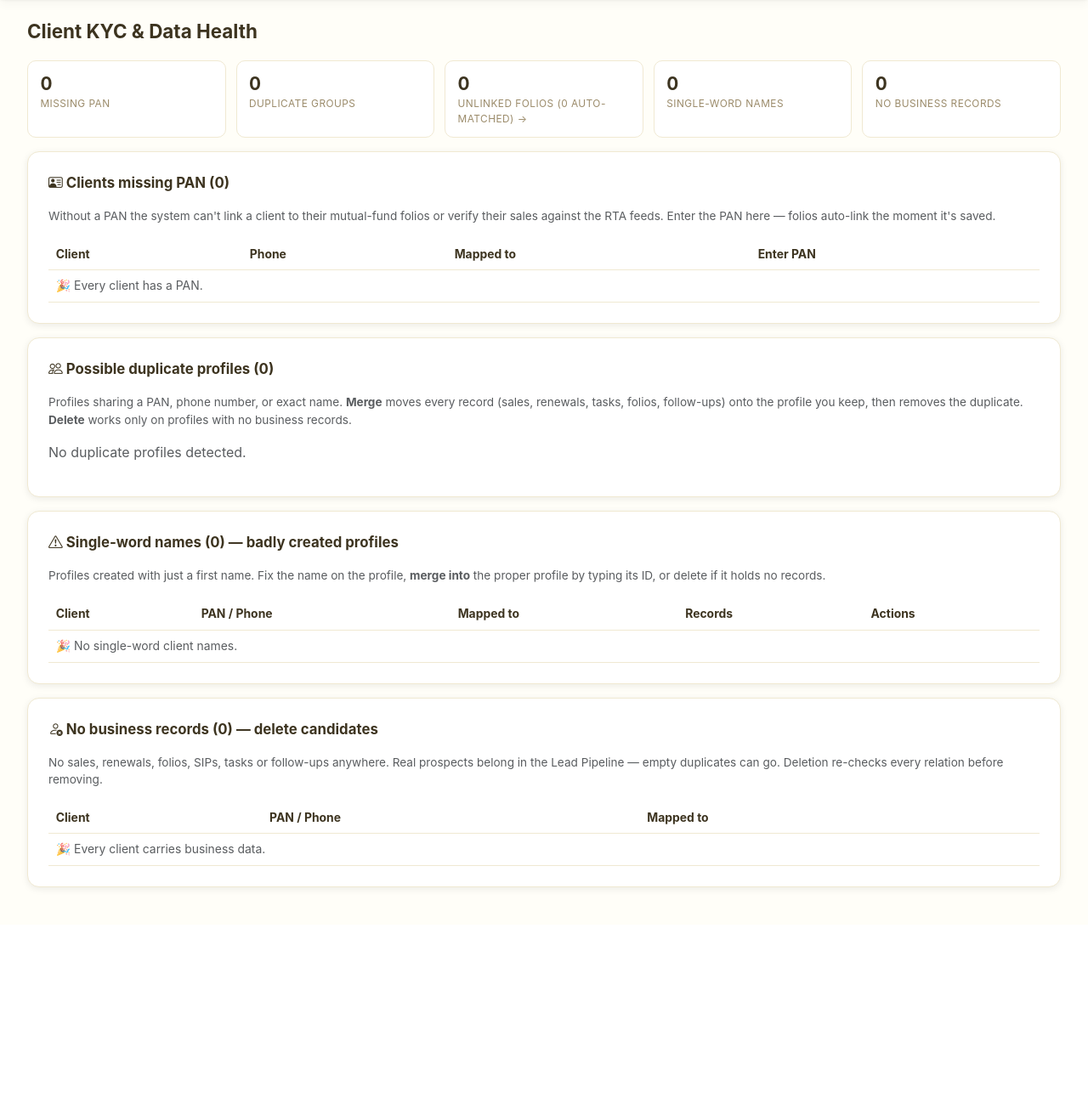
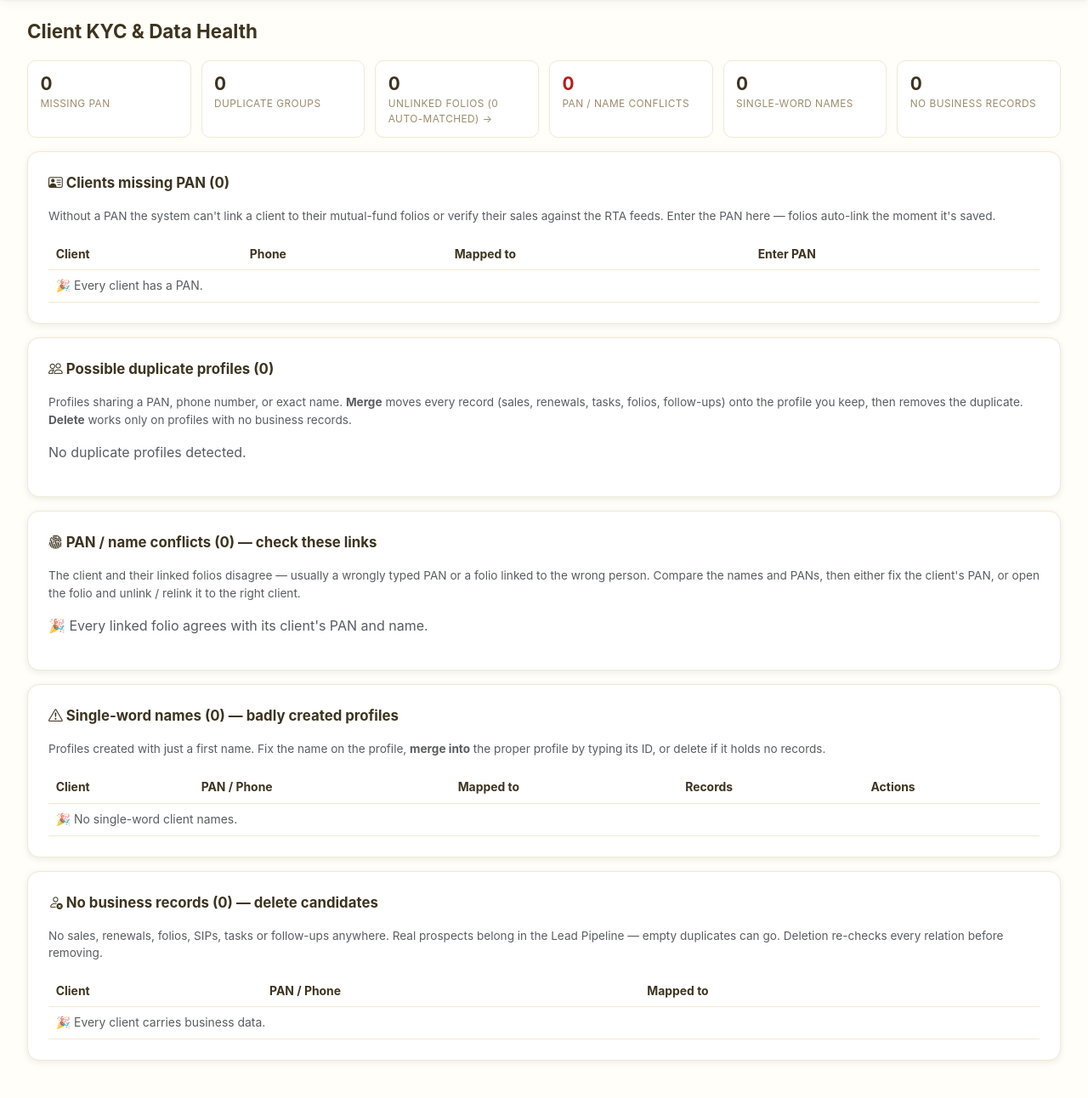
Before and after one commit to adityakadlag2004/silicon-crm, a Django app: page /clients/clients/kyc-issues/ in a window 1280 px wide. Shown: the part 60-1352 px from the top of the page at 85% size. Before the commit the page ends 1108 px from the top, so only its background shows below. Run offline with Django 4.2, Linux system fonts and the light colour scheme; the visitor is signed in with stand-in values (Sample User, id 1); data comes from the database, SQL or seed files in the repository; data that the repository does not hold is empty; parts of the project's set-up code (start-up, migrations or seed data) failed here and were passed over; some libraries are stand-ins or nearby versions.

Commit message:
SIP columns from the register, COB broker names + outside flows, identity checks
1. Client.sip_amount/sip_status now come from the SIP register whenever the
   client has register rows — sales stay incentive-only (user decision:
   'SIP should be fetched from portfolios, not manually added sales').
   refresh_client_sip_fields() runs after register imports, relinks and
   folio link/unlink; the Sale signal defers to the register too.
2. COB page: broker names harvested from KFintech's AgentName column
   (SipRegistration.broker_name, migration 0094) identify foreign codes;
   new 'Outside investments by client' section shows ALL transaction types
   flowing through other brokers per client over 12 months.
3. Data-health console: 'PAN / name conflicts' section — clients whose
   folios carry different PANs, whose PAN matches none of their folios, or
   whose folio investor names share no word with the client name (the
   wrong-PAN-typed case), each folio with a relink shortcut.

6 new tests. Suite at 352.

Co-Authored-By: Claude Fable 5 <noreply@anthropic.com>

```diff
--- a/clients/models/mf.py
+++ b/clients/models/mf.py
@@ -207,6 +207,8 @@ class SipRegistration(models.Model):
     arn = models.ForeignKey(ArnAccount, null=True, blank=True,
                             on_delete=models.SET_NULL, related_name="sip_registrations")
     broker_code = models.CharField(max_length=40, blank=True, default="")
+    broker_name = models.CharField(max_length=120, blank=True, default="",
+                                   help_text="Agent name as reported by the RTA — identifies foreign codes on the COB page")
     sub_broker_code = models.CharField(max_length=40, blank=True, default="")
 
     # sha1 over the identity fields so re-imported reports upsert
--- a/clients/services/rta_feed.py
+++ b/clients/services/rta_feed.py
@@ -87,6 +87,7 @@ SIP_FIELD_ALIASES = {
     "registration_ref": ["UKRN", "SIPREFNO", "REGNO", "SIPREGNO", "XSIPREGNO",
                          "SIPREFERENCENO", "REGREFNO"],
     "broker": FIELD_ALIASES["broker"],
+    "broker_name": ["AGENTNAME", "BROKERNAME", "AGENTNM", "BROKERNM"],
     "sub_broker": ["SUBBROKERARN", "SUBBROKERRMCODE"] + FIELD_ALIASES["sub_broker"],
 }
 
@@ -593,6 +594,7 @@ def import_sip_registrations(rows, headers, *, rta, feed_import):
                 "registered_on": _parse_date(get(row, "registered_on")),
                 "installments": _parse_int(get(row, "installments")),
                 "broker_code": broker, "sub_broker_code": sub_broker, "arn": arn,
+                "broker_name": _clean(get(row, "broker_name"))[:120],
                 "rta_status": rta_status,
                 "source_import": feed_import,
             },
@@ -626,6 +628,8 @@ def import_sip_registrations(rows, headers, *, rta, feed_import):
                 changed.append("folio")
             if changed:
                 reg.save(update_fields=changed + ["updated_at"])
+
+    refresh_client_sip_fields()
 
     if newly_ceased:
         admins = list(User.objects.filter(employee__role="admin", employee__active=True))
@@ -812,6 +816,7 @@ def relink_folios():
             reg.client_id = client_id
             reg.save(update_fields=["client_id", "folio", "updated_at"])
             linked += 1
+    refresh_client_sip_fields()
     return linked
 
 
@@ -977,6 +982,39 @@ def mf_summary_for_client(client):
     }
 
 
+def refresh_client_sip_fields(client_ids=None):
+    """Keep Client.sip_amount/sip_status in step with the SIP register.
+
+    For any client that has register rows, the RTA feed is the truth for the
+    SIP product columns (sales exist for incentives, not holdings). Clients
+    without register rows keep their sales-derived values. Returns the
+    number of clients updated.
+    """
+    from django.db.models import Sum
+
+    from ..models import Client, SipRegistration
+
+    reg_clients = SipRegistration.objects.filter(client__isnull=False)
+    if client_ids is not None:
+        reg_clients = reg_clients.filter(client_id__in=client_ids)
+    covered_ids = set(reg_clients.values_list("client_id", flat=True).distinct())
+    totals = {
+        row["client_id"]: row["t"] or Decimal("0")
+        for row in reg_clients.filter(status=SipRegistration.STATUS_ACTIVE)
+        .values("client_id").annotate(t=Sum("amount"))
+    }
+    updated = 0
+    for client in Client.objects.filter(id__in=covered_ids):
+        total = totals.get(client.id, Decimal("0"))
+        status = total > 0
+        if client.sip_amount != total or client.sip_status != status:
+            client.sip_amount = total
+            client.sip_status = status
+            client.save(update_fields=["sip_amount", "sip_status"])
+            updated += 1
+    return updated
+
+
 def cob_opportunities():
     """Change-of-Broker targets: SIP installment streams running in our
     clients' folios under some OTHER broker's code (their trail goes to that
@@ -1025,12 +1063,59 @@ def cob_opportunities():
                 g["last_date"] = txn.trade_date
                 g["monthly"] = abs(txn.amount or Decimal("0"))
 
+    # agent names harvested from KFintech SIP-registration rows identify
+    # who a foreign code belongs to
+    from ..models import SipRegistration
+
+    name_map = dict(
+        SipRegistration.objects.exclude(broker_name="").exclude(broker_code="")
+        .values_list("broker_code", "broker_name")
+    )
     results = []
     for g in groups.values():
         g["live"] = bool(g["last_date"] and g["last_date"] >= live_cutoff)
         g["schemes"] = sorted(g["schemes"])
+        g["broker_name"] = name_map.get(g["broker_code"], "")
         results.append(g)
     results.sort(key=lambda g: (not g["live"], -g["monthly"]))
+    return results
+
+
+def outside_flows_by_client(days=365):
+    """All money movement (any transaction type) in our clients' folios under
+    other brokers' codes, grouped per client — the 'my client also invests
+    elsewhere' view."""
+    from collections import defaultdict
+
+    from django.utils import timezone
+
+    from ..models import MutualFundTransaction
+
+    cutoff = timezone.localdate() - timedelta(days=days)
+    txns = (
+        MutualFundTransaction.objects.filter(
+            arn__isnull=True, trade_date__gte=cutoff, folio__client__isnull=False)
+        .exclude(broker_code="").select_related("folio__client")
+    )
+    per_client = {}
+    for txn in txns:
+        client = txn.folio.client
+        g = per_client.get(client.id)
+        if g is None:
+            g = per_client[client.id] = {
+                "client": client, "total": Decimal("0"), "n": 0,
+                "codes": set(), "folios": set(), "last_date": None,
+            }
+        g["total"] += abs(txn.amount or Decimal("0"))
+        g["n"] += 1
+        g["codes"].add(txn.broker_code)
+        g["folios"].add(txn.folio.folio_number)
+        if txn.trade_date and (g["last_date"] is None or txn.trade_date > g["last_date"]):
+            g["last_date"] = txn.trade_date
+    results = sorted(per_client.values(), key=lambda g: -g["total"])
+    for g in results:
+        g["codes"] = sorted(g["codes"])
+        g["folios"] = sorted(g["folios"])
     return results
 
 
--- a/clients/views/kyc.py
+++ b/clients/views/kyc.py
@@ -113,6 +113,49 @@ def _hygiene_lists():
     return single_word, no_business
 
 
+def _folio_identity_issues():
+    """Folio↔client identity conflicts — usually a wrong PAN typed on the
+    client or a folio linked to the wrong person:
+      - the client's folios carry 2+ different PANs
+      - the client's PAN differs from the folio PAN(s)
+      - a linked folio's investor name shares no word with the client's name
+    """
+    from ..models import MutualFundFolio
+    from ..services.rta_feed import _name_tokens
+
+    by_client = defaultdict(list)
+    for folio in (MutualFundFolio.objects.filter(client__isnull=False)
+                  .select_related("client")):
+        by_client[folio.client].append(folio)
+
+    issues = []
+    for client, folios in by_client.items():
+        pans = {f.pan for f in folios if f.pan}
+        client_pan = re.sub(r"[^A-Z0-9]", "", (client.pan or "").upper())
+        client_tokens = set(_name_tokens(client.name))
+        name_mismatch_ids = {
+            f.id for f in folios
+            if _name_tokens(f.investor_name)
+            and client_tokens
+            and not (set(_name_tokens(f.investor_name)) & client_tokens)
+        }
+        problems = []
+        if len(pans) > 1:
+            problems.append(f"folios carry {len(pans)} different PANs")
+        if client_pan and pans and client_pan not in pans:
+            problems.append("client PAN matches none of the folio PANs")
+        if name_mismatch_ids:
+            problems.append("investor name shares no word with the client name")
+        if problems:
+            for f in folios:
+                f.name_mismatch = f.id in name_mismatch_ids
+            issues.append({
+                "client": client, "folios": folios,
+                "pans": sorted(pans), "problems": problems,
+            })
+    return issues
+
+
 @login_required
 def client_kyc_issues(request):
     from ..models import MutualFundFolio
@@ -133,6 +176,7 @@ def client_kyc_issues(request):
             "no_business": no_business,
             "unlinked_folios": MutualFundFolio.objects.filter(client__isnull=True).count(),
             "match_suggestions": len(rta_feed.suggest_folio_matches()),
+            "identity_issues": _folio_identity_issues(),
         })
     return render(request, "clients/kyc_issues.html", context)
 
--- a/templates/clients/kyc_issues.html
+++ b/templates/clients/kyc_issues.html
@@ -35,6 +35,9 @@
     <a class="health-tile" href="{% url 'clients:mf_folio_match' %}">
       <div class="num">{{ unlinked_folios }}</div>
       <div class="lbl">Unlinked folios ({{ match_suggestions }} auto-matched) →</div>
+    </a>
+    <a class="health-tile" href="#identity-issues">
+      <div class="num" style="color:#b91c1c;">{{ identity_issues|length }}</div><div class="lbl">PAN / name conflicts</div>
     </a>
     <a class="health-tile" href="#junk-names">
       <div class="num">{{ single_word|length }}</div><div class="lbl">Single-word names</div>
@@ -120,6 +123,41 @@
     </div>
   </div>
 
+  <div class="ki-card" id="identity-issues" style="margin-bottom:1rem;">
+    <div class="ki-card-header"><span class="ki-card-title"><i class="bi bi-fingerprint"></i> PAN / name conflicts ({{ identity_issues|length }}) — check these links</span></div>
+    <div class="ki-card-body">
+      <p class="text-muted" style="font-size:.85rem;">
+        The client and their linked folios disagree — usually a wrongly typed PAN or a folio
+        linked to the wrong person. Compare the names and PANs, then either fix the client's PAN,
+        or open the folio and unlink / relink it to the right client.
+      </p>
+      {% for issue in identity_issues %}
+      <div class="dup-group">
+        <div style="margin-bottom:.35rem;">
+          <a href="{% url 'clients:client_profile' issue.client.id %}"><strong>{{ issue.client.name }}</strong></a>
+          <span class="text-muted">#{{ issue.client.id }} · client PAN: <code>{{ issue.client.pan|default:"—" }}</code></span>
+          {% for p in issue.problems %}<span class="dup-tag">{{ p }}</span>{% endfor %}
+          <a class="ki-btn ki-btn-secondary ki-btn-sm" href="{% url 'clients:edit_client' issue.client.id %}" style="float:right;"><i class="bi bi-pencil"></i> Edit client</a>
+        </div>
+        {% for folio in issue.folios %}
+        <div class="dup-row">
+          <span style="flex:1 1 260px;">
+            Folio <strong>{{ folio.folio_number }}</strong> · {{ folio.amc_name|default:"—" }}
+            <div class="dup-meta">
+              investor: <strong {% if folio.name_mismatch %}style="color:var(--ki-danger);"{% endif %}>{{ folio.investor_name|default:"—" }}</strong>
+              · folio PAN: <code>{{ folio.pan|default:"—" }}</code>
+            </div>
+          </span>
+          <a class="ki-btn ki-btn-secondary ki-btn-sm" href="{% url 'clients:mf_folio_link' folio.id %}"><i class="bi bi-link-45deg"></i> Relink / unlink</a>
+        </div>
+        {% endfor %}
+      </div>
+      {% empty %}
+      <p class="text-muted">🎉 Every linked folio agrees with its client's PAN and name.</p>
+      {% endfor %}
+    </div>
+  </div>
+
   <div class="ki-card" id="junk-names" style="margin-bottom:1rem;">
     <div class="ki-card-header"><span class="ki-card-title"><i class="bi bi-exclamation-triangle"></i> Single-word names ({{ single_word|length }}) — badly created profiles</span></div>
     <div class="ki-card-body" style="overflow-x:auto;">
```
Also changed, not shown: clients/signals.py (+8 -0 lines), clients/test/test_mf_rta_feeds.py (+64 -0 lines), clients/views/mf.py (+11 -0 lines), templates/mf/cob.html (+31 -1 lines), clients/migrations/0094_sipregistration_broker_name.py (added).
